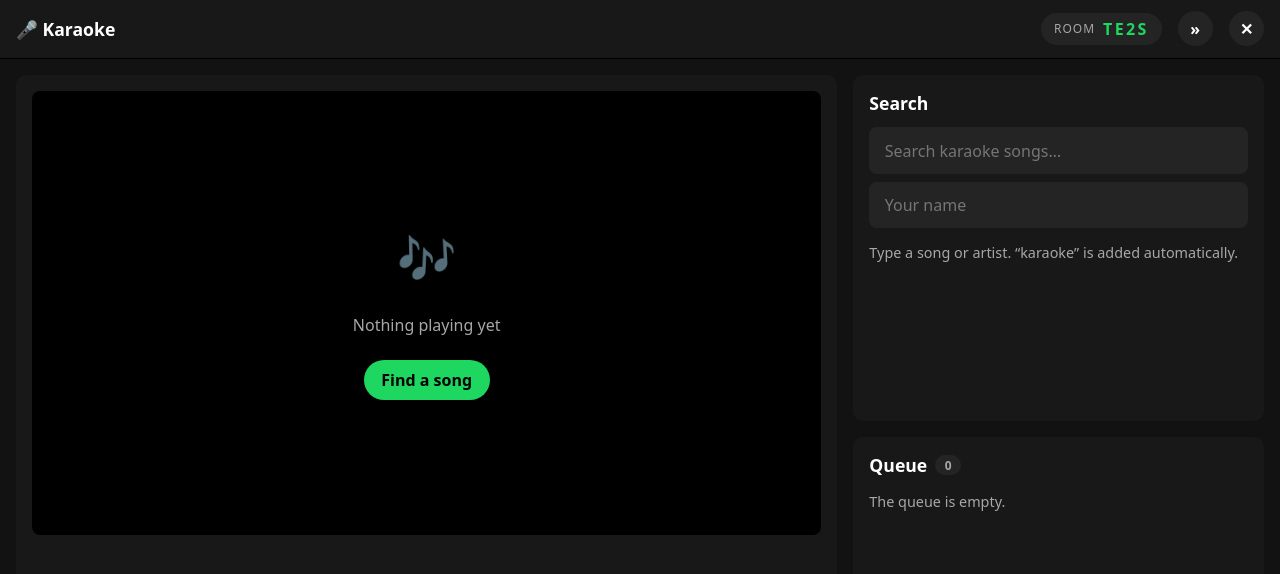
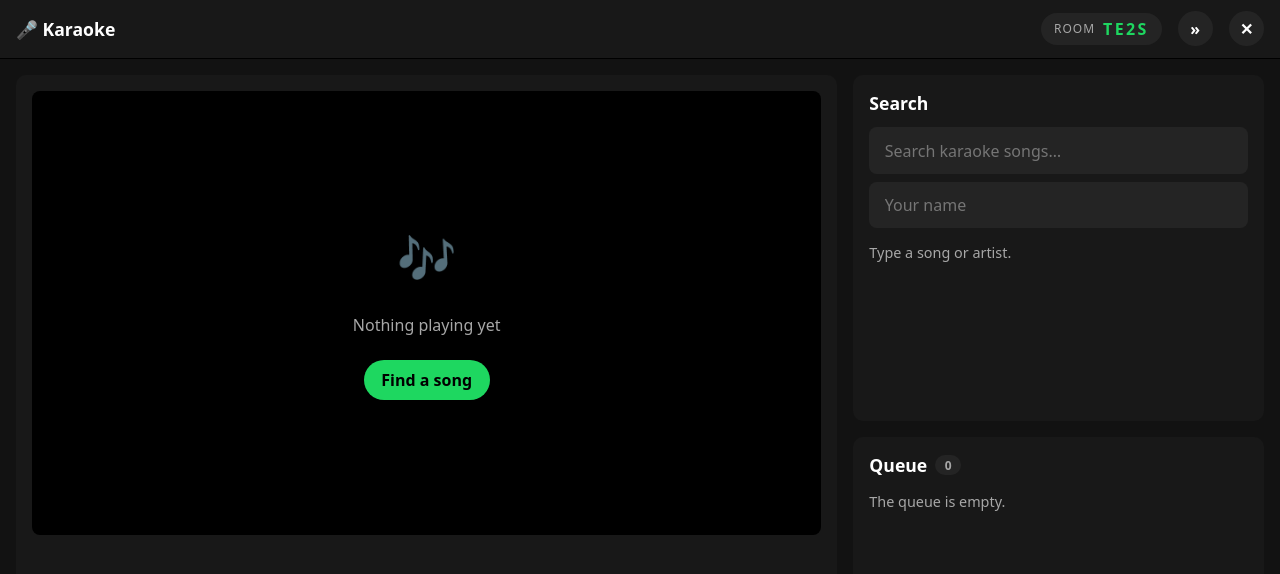
Before and after one commit to MattVane/ukaraoke, a React (Vite) app: page / in a window 1280 px wide. Both pictures are taken after a click on the button "Start new session". Shown: the top 574 px of the page. Built offline with nearby package versions, Linux system fonts and the light colour scheme.

Commit message:
Shorten search hint
Co-authored-by: Copilot <223556219+Copilot@users.noreply.github.com>

```diff
--- a/src/App.tsx
+++ b/src/App.tsx
@@ -173,7 +173,7 @@ function SearchPanel({ onAdd }: { onAdd: (r: { videoId: string; title: string },
         <input className="input" type="search" placeholder="Search karaoke songs…" value={q} onChange={(e) => setQ(e.target.value)} />
         <input className="input" placeholder="Your name" value={singer} onChange={(e) => setSinger(e.target.value)} />
       </div>
-      {!q.trim() && <p className="muted">Type a song or artist. “karaoke” is added automatically.</p>}
+      {!q.trim() && <p className="muted">Type a song or artist.</p>}
       <ul className="list">
         {results.map((r) => (
           <li className="row" key={r.videoId}>
```
